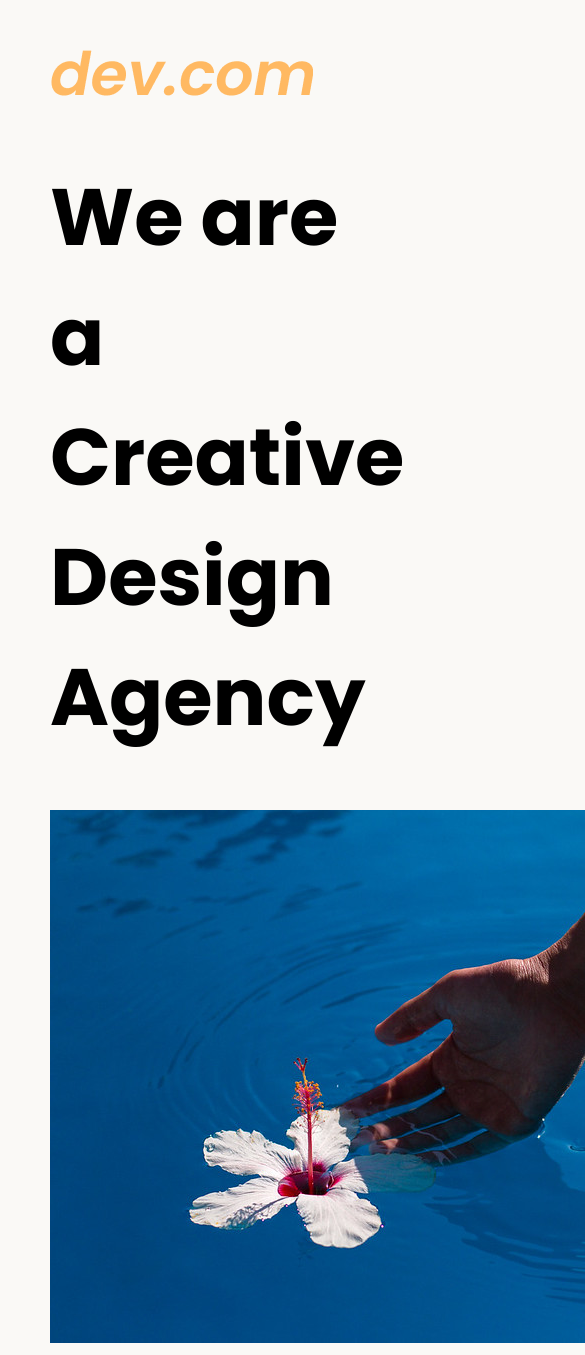
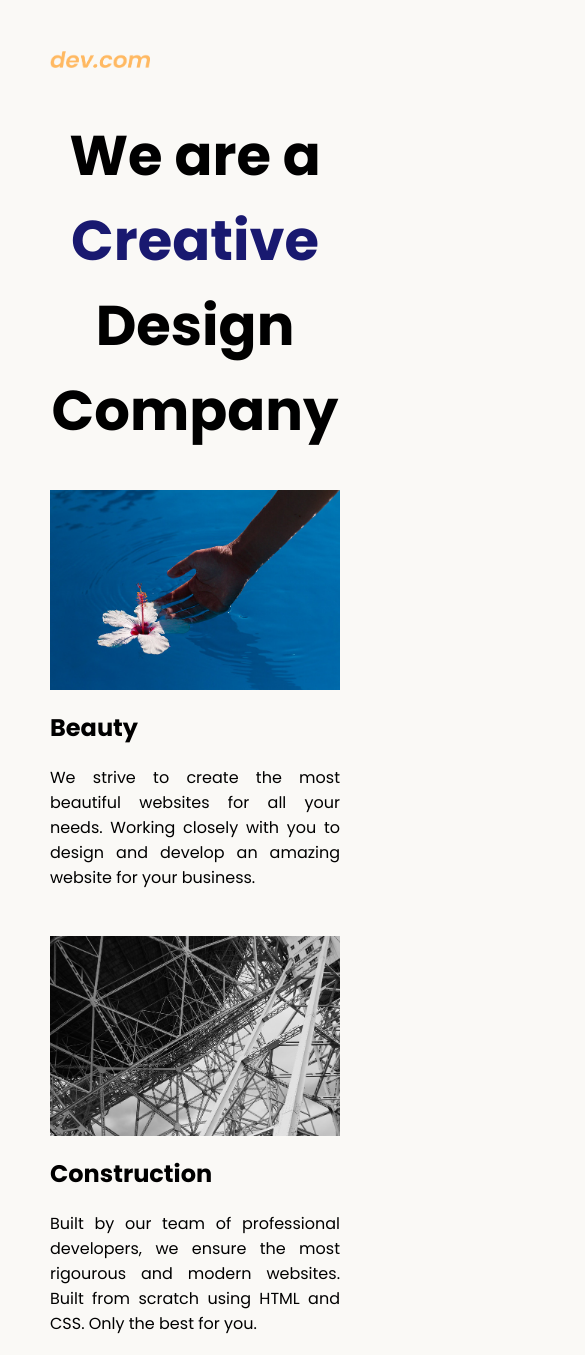
Before and after one commit to aryan1544871/first_website, a plain HTML site: page index.html in a window 390 px wide. Shown: the top 1355 px of the page, 585 px wide, since content can reach past the window. Drawn offline with Linux system fonts and the light colour scheme.

Commit message:
Add files via upload

```diff
--- a/index.html
+++ b/index.html
@@ -4,7 +4,7 @@
 <head>
   <meta charset="UTF-8">
   <meta name="viewport" content="width=device-width, initial-scale=1.0">
-  <title>Agency</title>
+  <title>Aryan's Company</title>
   <link rel="stylesheet" href="./style.css">
   <link rel="preconnect" href="https://fonts.googleapis.com">
   <link rel="preconnect" href="https://fonts.gstatic.com" crossorigin>
@@ -14,7 +14,7 @@
 <body>
   <div class="main">
     <img class="logo" src="./assets/images/logo.png" alt="logo">
-    <h1>We are a Creative Design Agency</h1>
+    <h1>We are a <span class = "creative">Creative</span> <br/> Design Company</h1>
     <div class="left card"><img class="tile-image" src="./assets/images/beautiful.jpg" alt="hand and flower in water">
       <h2 class="card-title">Beauty</h2>
       <p class="card-text">We strive to create the most beautiful websites for all your needs. Working closely with you
--- a/style.css
+++ b/style.css
@@ -18,3 +18,48 @@ footer {
   text-align: right;
   color: midnightblue;
 }
+
+.tile-image {
+  height: 200px;
+  float: left;
+  margin-right: 50px;
+}
+
+.card {
+  width: 45%;
+}
+
+.left {
+  float: left;
+}
+
+.right{
+  float: right;
+}
+
+.creative {
+  color: midnightblue;
+}
+
+@media(max-width:680px){
+  .logo{
+    text-align: center;
+    width:100px
+  }
+  h1{
+    font-size: 3.5rem;
+    text-align: center;
+  }
+  .card{
+    width: 100%;
+    display:block;
+    margin-bottom: 30px;
+    text-align:justify;
+  }
+  .card img{
+    width:100%;
+    margin-bottom: 20px;
+    display:inline;
+    object-fit: cover;
+  }
+}
```
